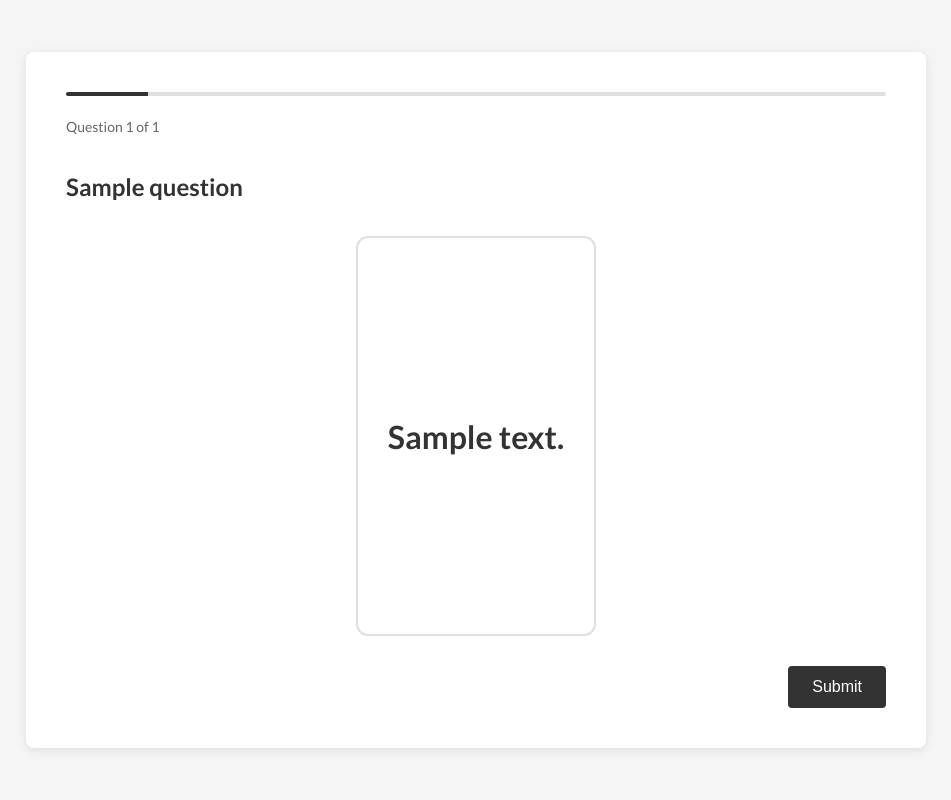
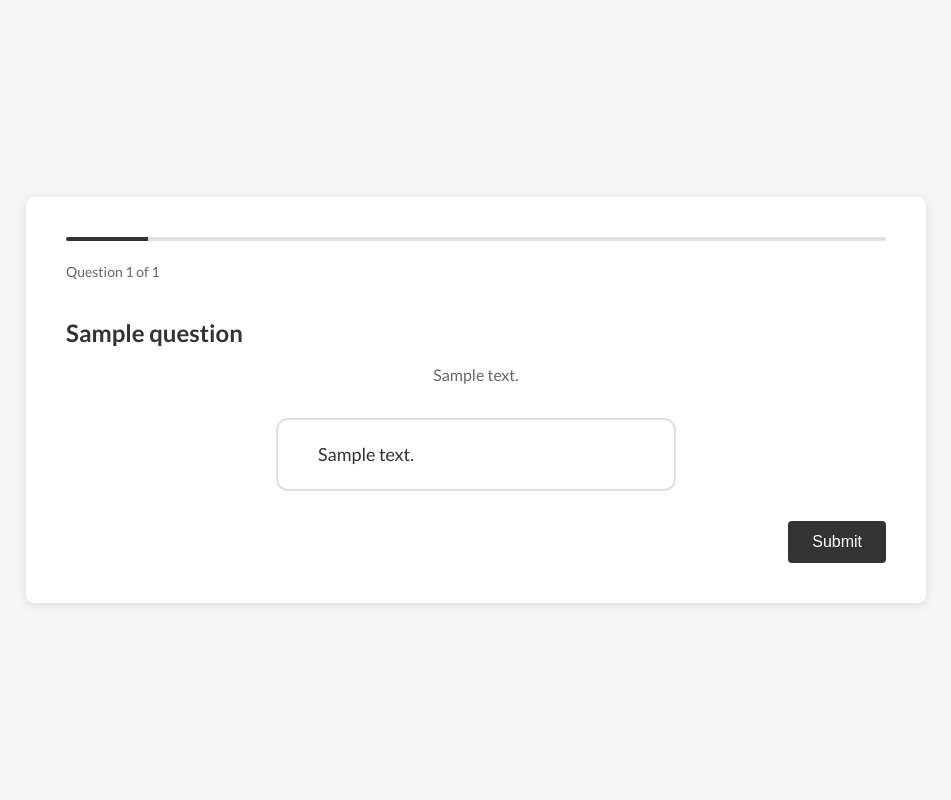
Before and after one commit to MightBeVik/HCAISurvey, a Flask app: template templates/survey.html in a window 1280 px wide. Shown: the whole page, without its empty margins (164-1115 px from the left). Run offline with Flask 3, Linux system fonts and the light colour scheme; the template is opened without the code that fills it: most values are stand-ins (such as "Sample title", 1, 10 or a date in 2020).

Commit message:
Add age question with vertical layout, auto-advance (0.3s), and descriptions for Q3-Q10

```diff
--- a/app.py
+++ b/app.py
@@ -36,48 +36,48 @@ QUESTIONS = [
          {"text": "Yes"},
          {"text": "No"}
      ]},
-    {"id": 3, "type": "card", "question": "Data Handling", "name": "Data Handling",
+    {"id": 3, "type": "card", "question": "Data Handling", "name": "Data Handling", "description": "How would you prefer your data to be stored and processed?",
      "options": [
          {"text": "Local", "image": "Ondevice.png", "title": "On-Device", "description": "All processing and storage of user data occurs locally on your device, ensuring maximum privacy and rapid response times."},
          {"text": "On-Cloud", "image": "Cloudbase.png", "title": "Cloud-Based", "description": "User data is securely managed and processed on remote servers, offering seamless access, synchronization across devices, and powerful computational resources."}
      ]},
-    {"id": 4, "type": "card", "question": "Human Oversight", "name": "Human Oversight",
+    {"id": 4, "type": "card", "question": "Human Oversight", "name": "Human Oversight", "description": "How much human involvement would you want in the system's decisions?",
      "options": [
          {"text": "None", "image": "None.png", "title": "Autonomous", "description": "The system operates fully autonomously, driven entirely by algorithms and machine learning models without manual intervention."},
          {"text": "Other User Support", "image": "Other user support.png", "title": "Peer Support", "description": "We foster a community where fellow users can provide guidance, troubleshoot issues, and share expertise and solutions."},
          {"text": "Professional Oversight", "image": "Professional oversight.png", "title": "Professional Oversight", "description": "Dedicated, expert teams regularly monitor, review, and refine system performance, ensuring accuracy, safety, and continuous improvement."}
      ]},
-    {"id": 5, "type": "card", "question": "Content Style", "name": "Content Style",
+    {"id": 5, "type": "card", "question": "Content Style", "name": "Content Style", "description": "How would you prefer the system to communicate with you?",
      "options": [
          {"text": "Text-Based", "image": "Teect-based.png", "title": "Text-Based", "description": "All interactions and information delivery are conducted through clear, concise, and structured written communication."},
          {"text": "Voice Interface", "image": "Voice interface.png", "title": "Voice Interface", "description": "We prioritize natural language processing, allowing users to interact with the system entirely through spoken commands and audio feedback."},
          {"text": "Gamified Experience", "image": "Gamified.png", "title": "Gamified Experience", "description": "We integrate playful challenges, rewards, and progress tracking into the user journey to drive engagement and motivation."}
      ]},
-    {"id": 6, "type": "card", "question": "Effectiveness", "name": "Effectiveness",
+    {"id": 6, "type": "card", "question": "Effectiveness", "name": "Effectiveness", "description": "What level of evidence would you expect behind the system's results?",
      "options": [
          {"text": "No Evidence", "image": "No Evidence.png", "title": "No Evidence", "description": "Claims are currently based on internal expectations and future goals, pending external validation and testing."},
          {"text": "User Testimonials", "image": "User testimonial.png", "title": "User Testimonials", "description": "Our success is validated by direct feedback and documented experiences from our community of users."},
          {"text": "Professional Studies", "image": "Professional research.png", "title": "Professional Studies", "description": "Our methods are rigorously backed by peer-reviewed studies and independent, scientifically sound investigations."}
      ]},
-    {"id": 7, "type": "card", "question": "Crisis Handling", "name": "Crisis Handling",
+    {"id": 7, "type": "card", "question": "Crisis Handling", "name": "Crisis Handling", "description": "How should the system respond during urgent or high-stress situations?",
      "options": [
          {"text": "None", "image": "None.png", "title": "Standard Support", "description": "Standard operating procedures apply for all issues; we do not offer specialized, time-critical response mechanisms."},
          {"text": "Resource Sharing Only", "image": "Resource sharing.png", "title": "Resource Sharing", "description": "We provide a curated library of links, documents, and external contacts for users to self-serve during critical times."},
          {"text": "24/7 Emergency Response", "image": "Professional oversight.png", "title": "24/7 Emergency Response", "description": "A dedicated, round-the-clock team is available to immediately address and resolve urgent, high-priority issues."}
      ]},
-    {"id": 8, "type": "card", "question": "Cost", "name": "Cost",
+    {"id": 8, "type": "card", "question": "Cost", "name": "Cost", "description": "How would you prefer to pay for access to the system?",
      "options": [
          {"text": "Free", "image": "Free.png", "title": "Free", "description": "Access to the product's features without any charge."},
          {"text": "Subscription-Based", "image": "5 dollors.png", "title": "Subscription", "description": "Access provided through a recurring monthly or annual payment."},
          {"text": "One-Time Purchase", "image": "15 dollars.png", "title": "One-Time Payment", "description": "Access provided through a single, non-recurring purchase."}
      ]},
-    {"id": 9, "type": "card", "question": "Privacy", "name": "Privacy",
+    {"id": 9, "type": "card", "question": "Privacy", "name": "Privacy", "description": "What level of control would you like over your personal data?",
      "options": [
          {"text": "Legal Policy Only", "image": "Legal Policy.png", "title": "Legal Policy Only", "description": "Our commitment is defined solely by the terms and conditions outlined in our official privacy policy."},
          {"text": "See Your Data", "image": "See your Data.png", "title": "View Your Data", "description": "We offer transparent tools that allow you to easily view and understand all the information we have collected about your usage."},
          {"text": "Download Your Data", "image": "See your Data.png", "title": "Export Your Data", "description": "Users have the fundamental right to export and retrieve a copy of all their personal data in a usable format at any time."}
      ]},
-    {"id": 10, "type": "card", "question": "Response Type", "name": "Response Type",
+    {"id": 10, "type": "card", "question": "Response Type", "name": "Response Type", "description": "How personalized should the system's responses be?",
      "options": [
          {"text": "Same for Everyone", "image": "Same for everyone.png", "title": "Standardized", "description": "The system provides a consistent, standardized set of responses regardless of the individual user or their history."},
          {"text": "Learns from User", "image": "Learn from you.png", "title": "Personalized", "description": "Responses and content are dynamically personalized and adapted based on your past interactions, preferences, and behavior."},
--- a/static/css/style.css
+++ b/static/css/style.css
@@ -61,8 +61,15 @@ body {
 .survey-form h1 {
     font-size: 24px;
     font-weight: 600;
+    margin-bottom: 10px;
+    color: #333;
+}
+
+.question-description {
+    font-size: 16px;
+    color: #666;
     margin-bottom: 30px;
-    color: #333;
+    text-align: center;
 }
 
 input[type="text"],
@@ -98,6 +105,14 @@ textarea {
     gap: 20px;
     margin-bottom: 30px;
     flex-wrap: nowrap;
+}
+
+/* Vertical layout for text-only options (like age) */
+.card-group.vertical {
+    flex-direction: column;
+    align-items: center;
+    max-width: 400px;
+    margin: 0 auto 30px;
 }
 
 .card-option {
@@ -196,6 +211,21 @@ textarea {
     text-align: center;
     height: 100%;
     width: 100%;
+}
+
+/* Vertical text options styling */
+.card-group.vertical .card-option {
+    width: 100%;
+    max-width: 400px;
+    height: auto;
+    min-height: 60px;
+}
+
+.card-group.vertical .simple-text-option {
+    font-size: 18px;
+    font-weight: 400;
+    justify-content: flex-start;
+    padding-left: 40px;
 }
 
 /* Ranking Interface */
--- a/templates/survey.html
+++ b/templates/survey.html
@@ -11,6 +11,18 @@
             const allCards = document.querySelectorAll('.card-option');
             allCards.forEach(card => card.classList.remove('selected'));
             input.closest('.card-option').classList.add('selected');
+
+            // Auto-advance after 0.3 seconds
+            setTimeout(function() {
+                const form = document.getElementById('surveyForm');
+                const nextButton = form.querySelector('button[name="next"]');
+                const submitButton = form.querySelector('button[name="submit"]');
+                if (nextButton) {
+                    nextButton.click();
+                } else if (submitButton) {
+                    submitButton.click();
+                }
+            }, 300);
         }
 
         // Validate on submit for non-ranking questions
@@ -160,6 +172,9 @@
 
         <form method="POST" class="survey-form" id="surveyForm">
             <h1>{{ question.question }}</h1>
+            {% if question.description %}
+            <p class="question-description">{{ question.description }}</p>
+            {% endif %}
 
             {% if question.type == 'ranking' %}
                 <div class="ranking-container">
@@ -215,7 +230,7 @@
                     <input type="hidden" name="ranking_order" id="rankingOrder">
                 </div>
             {% else %}
-                <div class="card-group">
+                <div class="card-group {% if question.options and not question.options[0].image %}vertical{% endif %}">
                     {% for option in question.options %}
                         <label class="card-option {% if saved_answer == option.text %}selected{% endif %}">
                             <input type="radio" name="{{ question.name }}" value="{{ option.text }}"
```
